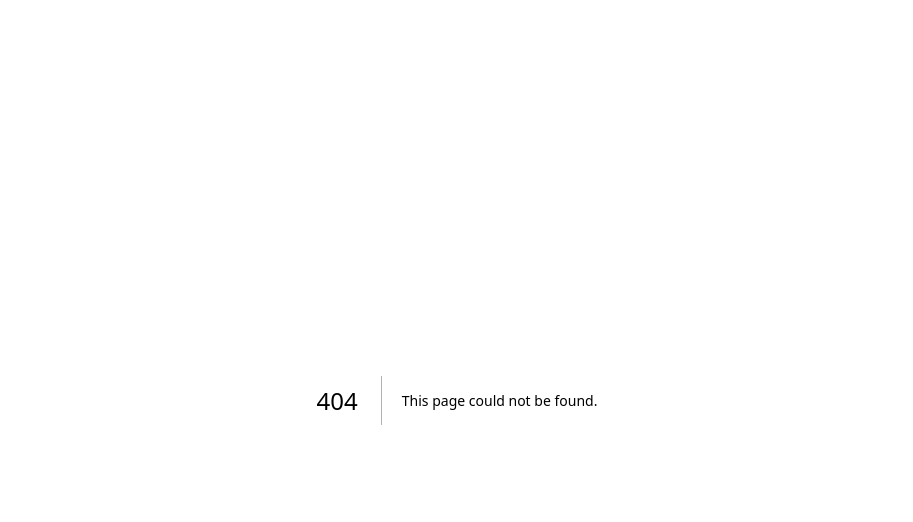
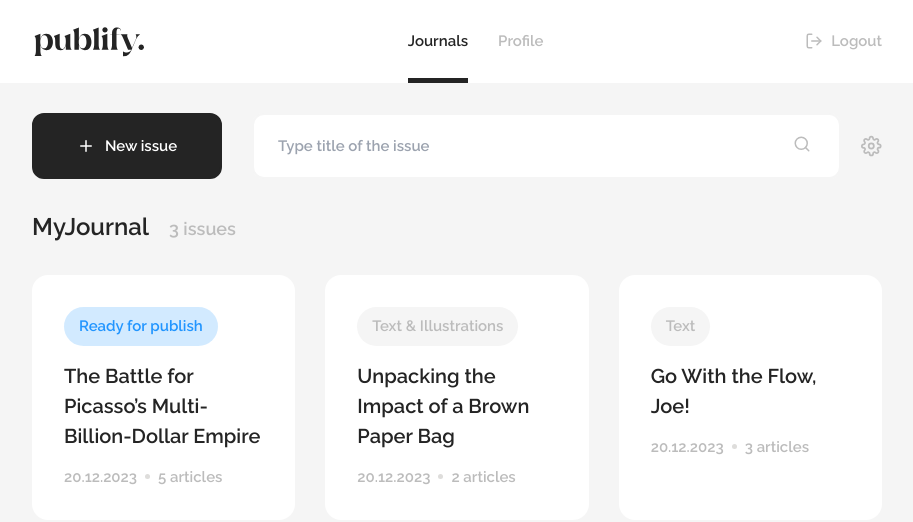
Before and after one commit to Board-of-Directors/publify-web, a Next.js app: page /home/journals/journal in a window 1280 px wide. Before the commit this address had no page. Shown: the top 522 px of the page, without its empty margins (183-1096 px from the left). Built offline with nearby package versions, Linux system fonts and the light colour scheme.

Commit message:
pm_1-pm_7-publishing-management / implemented issues page & settings

```diff
--- a/app/components/organisms/home-navbar/HomeNavbar.tsx
+++ b/app/components/organisms/home-navbar/HomeNavbar.tsx
@@ -12,11 +12,7 @@ const NavbarTabList = () => {
     const router = useRouter()
     const pathName = usePathname()
 
-    const handleTabClick = (route: string) => {
-        if (!pathName.includes(route)) {
-            router.push(`/home/${route}`)
-        }
-    }
+    const handleTabClick = (route: string) => router.push(`/home/${route}`)
 
     return (
         <div className={"flex flex-row gap-[30px]"}>
--- /dev/null
+++ b/app/components/organisms/issue-card/IssueCard.tsx
@@ -0,0 +1,62 @@
+"use client"
+
+import React from "react";
+import CardWrapper from "@/app/components/wrappers/card/card-wrapper/CardWrapper";
+import {cn} from "@/app/utils/cn";
+import Text from "@/app/components/atoms/text/Text";
+import {ClassValue} from "clsx";
+import {IssueStatus} from "@/app/types/entities";
+
+export type IssueDTO = {
+    issueId: number,
+    articlesCount: number
+    issueStatus: IssueStatus,
+    title: string,
+    date: string,
+}
+
+const IssueCard = ({issue, className}: {
+    issue: IssueDTO,
+    className?: string
+}) => {
+
+    const textClassValues: ClassValue[] = [
+        "text-text-gray",
+        {"text-info-blue-default": issue.issueStatus === IssueStatus.READY}
+    ]
+
+    const tagClassValues: ClassValue[] = [
+        "w-fit rounded-full px-[15px] py-[8px] flex flex-row items-center justify-center bg-background",
+        {"bg-info-blue-default bg-opacity-20": issue.issueStatus === IssueStatus.READY}
+    ]
+
+    const wrapperClassValues: ClassValue[] = [
+        "col-span-4 p-[30px] gap-[15px] border-2 border-white",
+        "hover:cursor-pointer transition hover:border-2 hover:border-border-gray",
+        {"hover:border-info-blue-default hover:border-opacity-50": issue.issueStatus === IssueStatus.READY},
+        className
+    ]
+
+    return (
+        <CardWrapper className={cn(wrapperClassValues)}>
+
+            <div className={cn(tagClassValues)}>
+                <Text text={issue.issueStatus} className={cn(textClassValues)}/>
+            </div>
+
+            <Text
+                text={issue.title}
+                className={"text-text-black text-[20px] min-h-[60px]"}
+            />
+
+            <div className={"flex flex-row items-center gap-2"}>
+                <Text text={issue.date} className={"text-text-gray"}/>
+                <div className={"w-[5px] h-[5px] bg-border-gray rounded-full"}/>
+                <Text text={issue.articlesCount + " articles"} className={"text-text-gray"}/>
+            </div>
+
+        </CardWrapper>
+    );
+};
+
+export default IssueCard;
--- /dev/null
+++ b/app/home/journals/journal/page.tsx
@@ -0,0 +1,88 @@
+"use client"
+
+import Button from "@/app/components/atoms/buttons/button/Button";
+import {FiPlus, FiSearch, FiSettings} from "react-icons/fi";
+import TextInput from "@/app/components/atoms/inputs/TextInput";
+import {usePathname, useRouter} from "next/navigation";
+import {AppRouterInstance} from "next/dist/shared/lib/app-router-context.shared-runtime";
+import {useState} from "react";
+import IssueCard, {IssueDTO} from "@/app/components/organisms/issue-card/IssueCard";
+import {IssueStatus} from "@/app/types/entities";
+import GridBlock from "@/app/components/wrappers/blocks/grid-block/GridBlock";
+import HeaderBlock from "@/app/components/wrappers/blocks/header-block/HeaderBlock";
+import Text from "@/app/components/atoms/text/Text";
+
+const JournalPage = () => {
+
+    const [text, setText] = useState<string>("")
+    const router: AppRouterInstance = useRouter()
+    const pathName: string = usePathname()
+
+    const mockIssuesList: IssueDTO[] = [
+        {
+            issueId: 0,
+            title: "The Battle for Picasso’s Multi-Billion-Dollar Empire",
+            date: "20.12.2023",
+            articlesCount: 5,
+            issueStatus: IssueStatus.READY
+        }, {
+            issueId: 1,
+            title: "Unpacking the Impact of a Brown Paper Bag",
+            date: "20.12.2023",
+            articlesCount: 2,
+            issueStatus: IssueStatus.BOTH
+        }, {
+            issueId: 2,
+            title: "Go With the Flow, Joe!",
+            date: "20.12.2023",
+            articlesCount: 3,
+            issueStatus: IssueStatus.TEXT
+        }
+    ]
+
+    const handleSettingsClick = () => router.push(pathName.concat("/settings"))
+
+    return (
+        <div className={"w-full px-[215px] flex flex-col gap-[30px]"}>
+            <GridBlock>
+                <Button
+                    onClick={() => router.push(pathName.concat("/new-issue"))}
+                    className={"col-span-3"}
+                    icon={<FiPlus size={"18px"}/>}
+                    text={"New issue"}
+                />
+                <div className={"col-span-9 flex flex-row items-center gap-[20px]"}>
+                    <TextInput
+                        wrapperClassName={"col-span-9"}
+                        placeholder={"Type title of the issue"}
+                        icon={<FiSearch size={"18px"} className={"stroke-text-gray"}/>}
+                        onChange={setText}
+                        value={text}
+                    />
+                    <FiSettings size={"22px"} className={"stroke-text-gray" +
+                        " hover:cursor-pointer hover:stroke-info-blue-default"}
+                                onClick={handleSettingsClick}
+                    />
+                </div>
+
+            </GridBlock>
+            <HeaderBlock
+                header={"MyJournal"}
+                content={
+                    <Text text={`${mockIssuesList.length} issues`}
+                          className={"text-text-gray text-[18px]"}/>
+                }
+            >
+                <GridBlock>
+                    {
+                        mockIssuesList.map((issue) => (
+                            <IssueCard issue={issue}/>
+                        ))
+                    }
+                </GridBlock>
+            </HeaderBlock>
+        </div>
+    );
+};
+
+export default JournalPage;
--- /dev/null
+++ b/app/home/journals/journal/settings/page.tsx
@@ -0,0 +1,77 @@
+"use client"
+
+import HeaderBlock from "@/app/components/wrappers/blocks/header-block/HeaderBlock";
+import TextButton from "@/app/components/atoms/buttons/text-button/TextButton";
+import {FiTrash2} from "react-icons/fi";
+import CardWrapper from "@/app/components/wrappers/card/card-wrapper/CardWrapper";
+import HeaderRow from "@/app/components/moleculas/rows/header-row/HeaderRow";
+import TextInput from "@/app/components/atoms/inputs/TextInput";
+import {Employee} from "@/app/types/entities";
+import React, {useState} from "react";
+import EmailRoleInput from "@/app/components/organisms/email-role-input/EmailRoleInput";
+import Button from "@/app/components/atoms/buttons/button/Button";
+import {useRouter} from "next/navigation";
+import {AppRouterInstance} from "next/dist/shared/lib/app-router-context.shared-runtime";
+import GridBlock from "@/app/components/wrappers/blocks/grid-block/GridBlock";
+
+const SettingsPage = () => {
+
+    const router : AppRouterInstance = useRouter()
+
+    const handleDeleteClick = () => console.log("DELETED")
+    const handleButtonClick = () => router.back()
+
+    const initialEmployee: Employee = {email: "", role: "Copyrighter"}
+    const initialState: Employee[] = Array.from({length: 2}, () => initialEmployee)
+
+    const [
+        employees,
+        setEmployees
+    ] = useState<Employee[]>(initialState)
+
+    const addNewEmployee = () => {
+        setEmployees([...employees, {
+            email: "",
+            role: "Copyrighter"
+        }])
+    }
+
+    return (
+        <div className={"w-full px-[215px] flex flex-col gap-[30px] mb-[50px]"}>
+            <HeaderBlock
+                classNames={{wrapper : "justify-between"}}
+                header={"Organization settings"}
+                content={
+                    <TextButton
+                        text={"Delete"}
+                        onClick={handleDeleteClick}
+                        icon={<FiTrash2 size={"18px"}/>}
+                        className={"w-fit text-text-gray hover:text-info-red"}
+                    />
+                }
+            >
+                <GridBlock>
+                    <CardWrapper className={"col-span-full"}>
+                        <HeaderRow header={"Organization name"} classNames={{header : "text-[20px]"}}/>
+                        <TextInput placeholder={"MyJournal"} />
+                    </CardWrapper>
+                    <CardWrapper className={"col-span-full"}>
+                        <HeaderRow header={"Organization members"} classNames={{header : "text-[20px]"}}/>
+                        <EmailRoleInput
+                            classNames={{roleWrapper: "w-[200px]"}}
+                            employees={employees}
+                            setEmployees={setEmployees}
+                        />
+                    </CardWrapper>
+                    <Button
+                        onClick={handleButtonClick}
+                        className={"col-span-3"}
+                        text={"Save changes & Go back"}
+                    />
+                </GridBlock>
+            </HeaderBlock>
+        </div>
+    );
+};
+
+export default SettingsPage;
```
